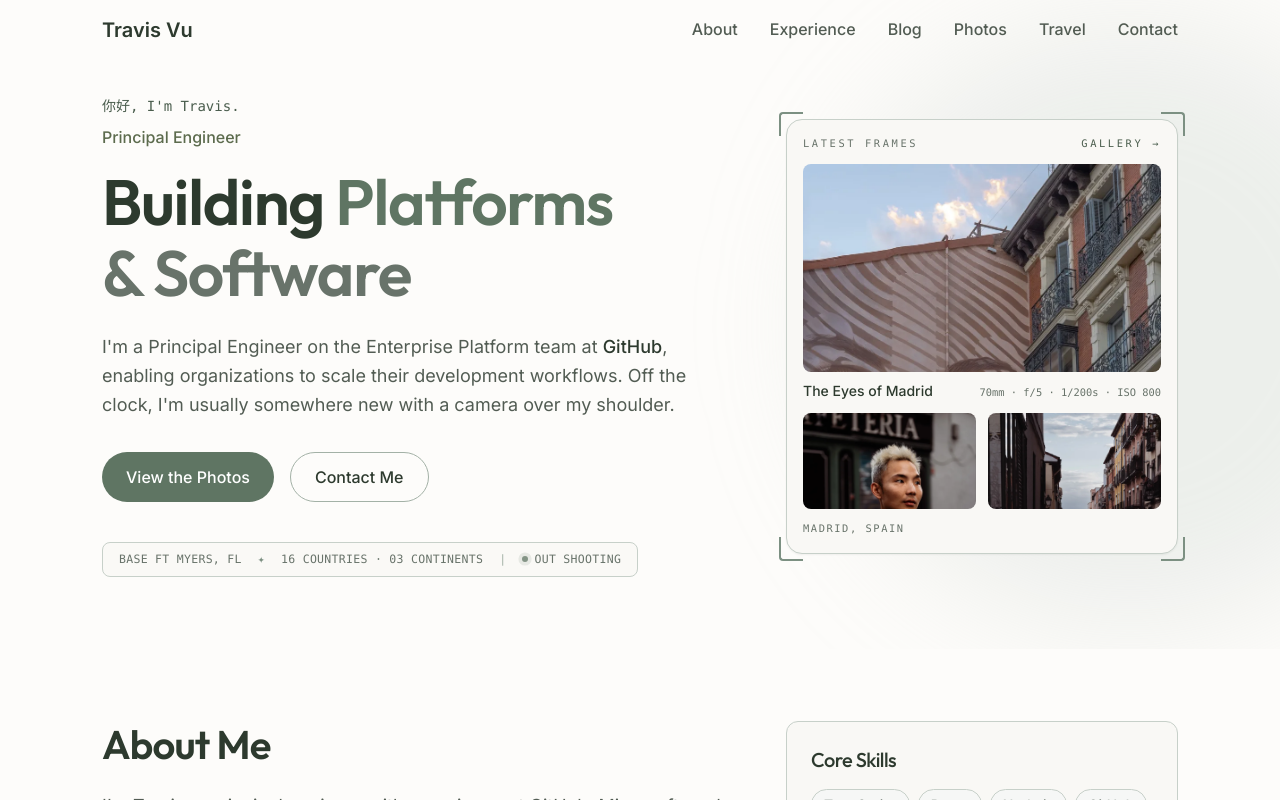
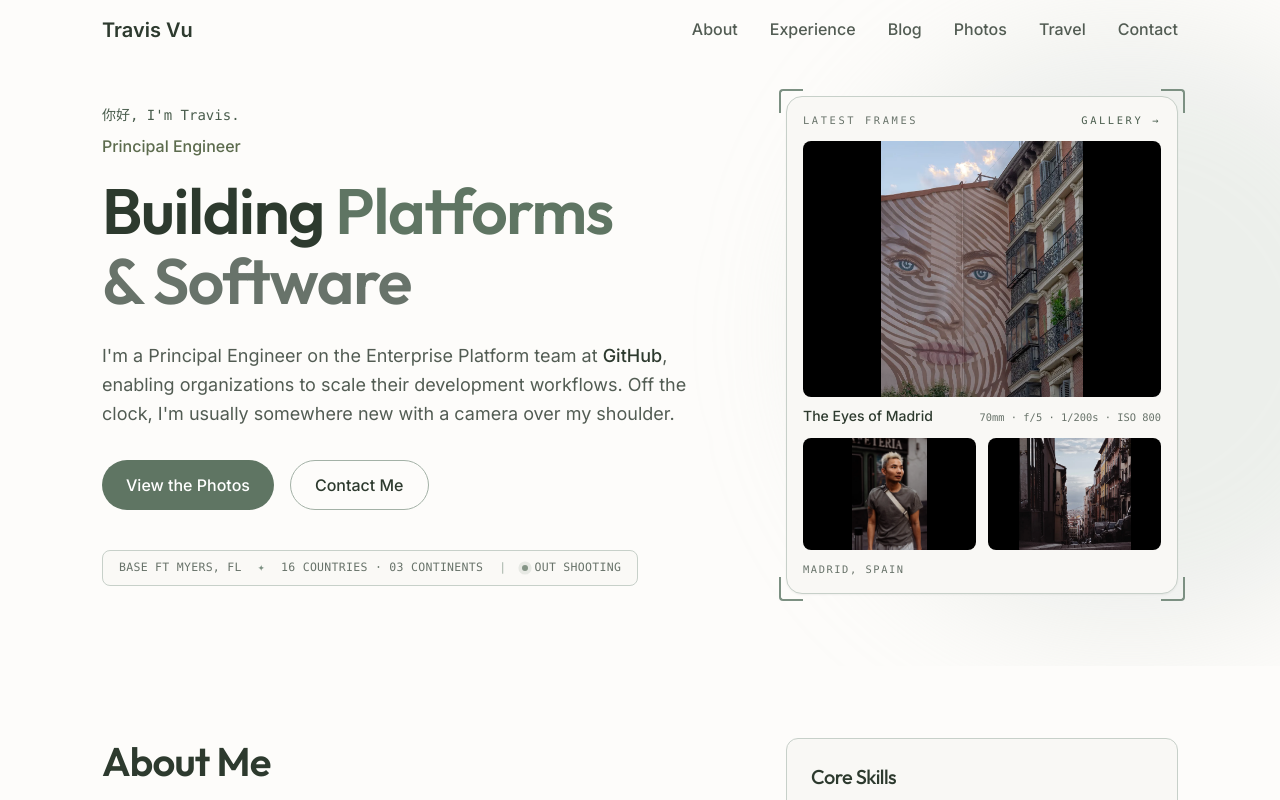
Before and after one commit to hartra344/homesite, a React (Vite) app: page / in a window 1280 px wide. Shown: the top 800 px of the page. Built offline with nearby package versions, Linux system fonts and the light colour scheme.

Commit message:
Preserve homepage photo compositions

```diff
--- a/src/components/Hero.tsx
+++ b/src/components/Hero.tsx
@@ -78,14 +78,16 @@ const ContactSheet = () => {
         </span>
       </div>
 
+      <div className="h-64 rounded-lg overflow-hidden bg-black flex items-center justify-center">
         <img
           src={lead.images.thumb}
           alt={lead.title}
           width={lead.width}
           height={lead.height}
           loading="eager"
-        className={`w-full h-52 object-cover rounded-lg ${lead.height > lead.width ? 'object-top' : ''}`}
+          className="w-full h-full object-contain"
         />
+      </div>
       <div className="flex items-baseline justify-between gap-3 mt-2 mb-3">
         <span className="text-caption font-medium text-charcoal-900 truncate">{lead.title}</span>
         {lead.exif && (
@@ -98,15 +100,19 @@ const ContactSheet = () => {
       {rest.length > 0 && (
         <div className="grid grid-cols-2 gap-3">
           {rest.map((photo) => (
+            <div
+              key={photo.id}
+              className="h-28 rounded-lg overflow-hidden bg-black flex items-center justify-center"
+            >
               <img
-              key={photo.id}
                 src={photo.images.thumb}
                 alt={photo.title}
                 width={photo.width}
                 height={photo.height}
                 loading="lazy"
-              className={`w-full h-24 object-cover rounded-lg ${photo.height > photo.width ? 'object-top' : ''}`}
+                className="w-full h-full object-contain"
               />
+            </div>
           ))}
         </div>
       )}
```
Lines whose indentation alone changed are shown as unchanged.
